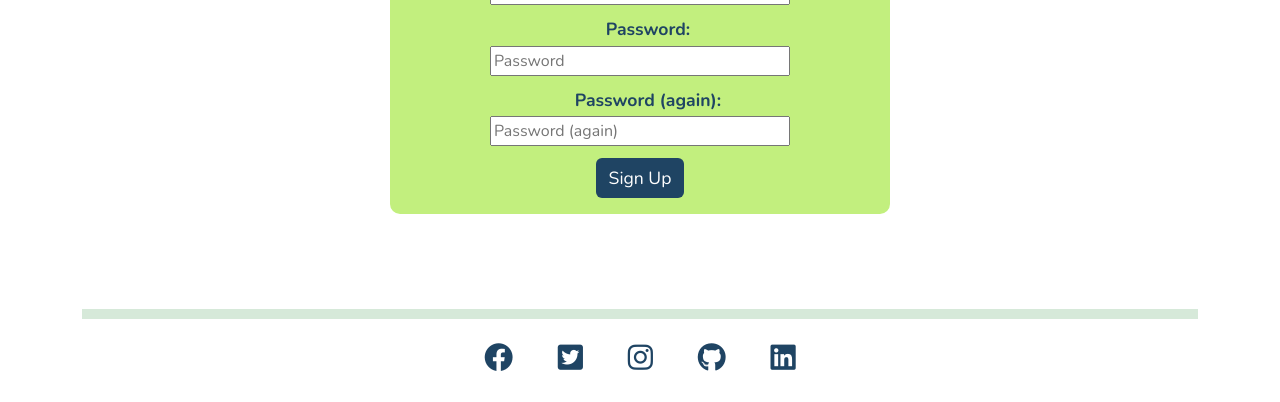
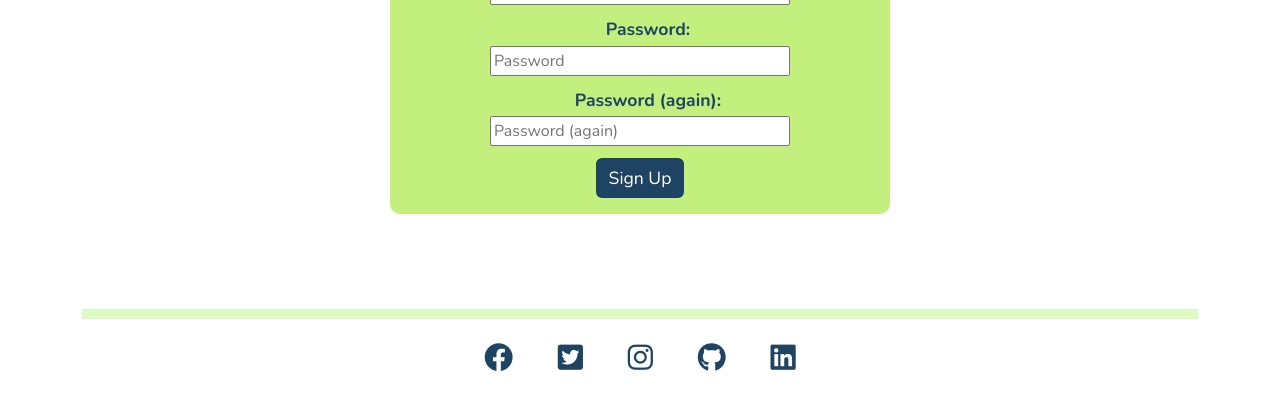
Before and after one commit to ShizukaDonaghue/happy-beans, a Django app: page /accounts/signup/ in a window 1280 px wide. Shown: the part 398-800 px from the top of the page. Run offline with Django 3.2, Linux system fonts and the light colour scheme; parts of the project's set-up code (start-up, migrations or seed data) failed here and were passed over; some libraries are stand-ins or nearby versions.

Commit message:
Change the colour of hr

```diff
--- a/static/css/style.css
+++ b/static/css/style.css
@@ -145,7 +145,7 @@ a.navbar-brand {
 /* Horizontal line dividers */
 hr {
     height: 5px;
-    background-color: var(--green);
+    background-color: #81EE1B;
     border: none;
 }
 
```
